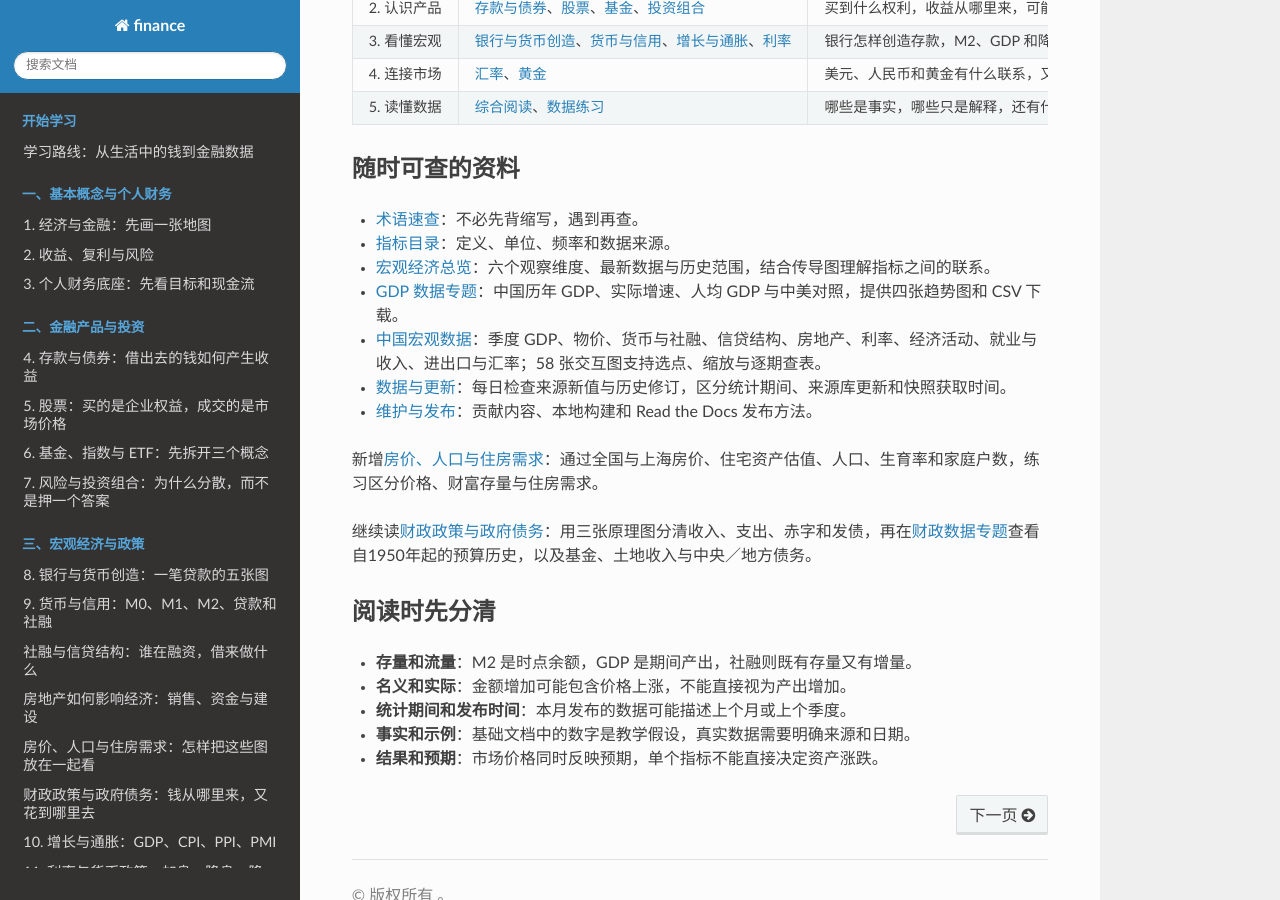
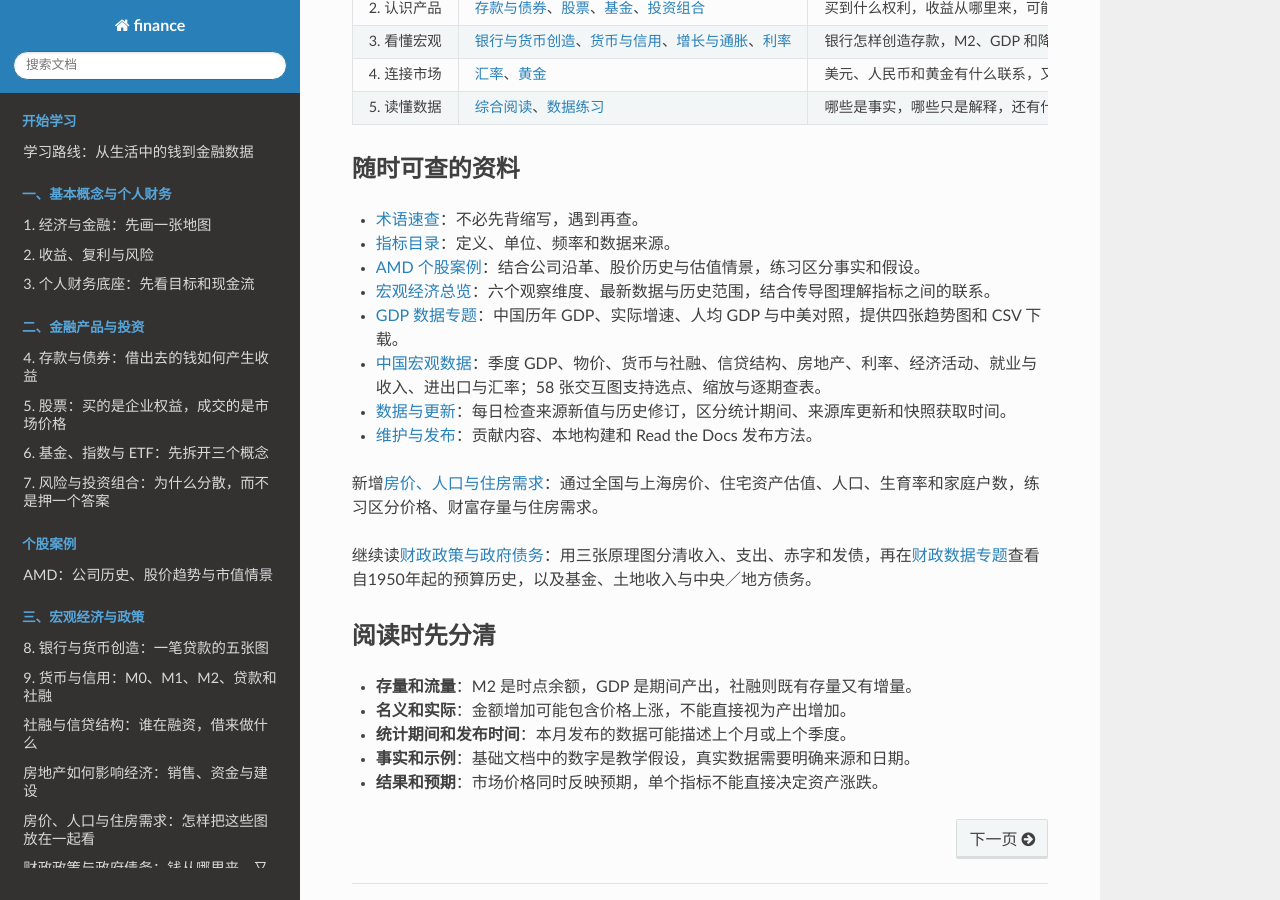
Before and after one commit to calcky/finance, a Sphinx documentation site: the page built from docs/index.md, in a window 1280 px wide and 900 px high, scrolled down 565 px. Built offline with Sphinx 7.4.7 and the Read the Docs theme 3.1.0, drawn with Linux system fonts in a browser that asks for light colours; pages that are not in the unit, such as notebooks, are missing from menus; some of the changed lines change nothing that is shown.

Commit message:
docs: add AMD stock case study

````diff
--- a/docs/index.md
+++ b/docs/index.md
@@ -20,6 +20,7 @@
 
 - [术语速查](glossary.md)：不必先背缩写，遇到再查。
 - [指标目录](indicators/index.md)：定义、单位、频率和数据来源。
+- [AMD 个股案例](investing/amd.md)：结合公司沿革、股价历史与估值情景，练习区分事实和假设。
 - [宏观经济总览](data/overview.md)：六个观察维度、最新数据与历史范围，结合传导图理解指标之间的联系。
 - [GDP 数据专题](data/gdp.md)：中国历年 GDP、实际增速、人均 GDP 与中美对照，提供四张趋势图和 CSV 下载。
 - [中国宏观数据](data/index.md)：季度 GDP、物价、货币与社融、信贷结构、房地产、利率、经济活动、就业与收入、进出口与汇率；58 张交互图支持选点、缩放与逐期查表。
@@ -65,6 +66,14 @@
 investing/stocks
 investing/funds
 investing/portfolio
+```
+
+```{toctree}
+:hidden:
+:caption: 个股案例
+:maxdepth: 1
+
+investing/amd
 ```
 
 ```{toctree}
--- /dev/null
+++ b/docs/investing/amd.md
@@ -0,0 +1,84 @@
+# AMD：公司历史、股价趋势与市值情景
+
+[股票基础](stocks.md) · 资料截至 **2026 年 10 月 3 日**。本文用 AMD（Advanced Micro Devices）练习阅读公司业务、财报和估值，不构成投资建议。文中的 `B` 为十亿美元，`T` 为万亿美元；历史事实、公司指引和本文假设分开标注。
+
+## 公司是怎样发展到今天的
+
+| 时间 | 可核对的里程碑 | 为什么与今天的业务有关 |
+|---|---|---|
+| 1969、1972 | AMD 于 1969 年成立，1972 年成为公众公司。[2025 年 10-K](https://www.sec.gov/Archives/edgar/data/2488/000000248826000018/amd-20251227.htm) | 这是一家经营多年的半导体公司，不是只销售 AI 芯片的新公司。 |
+| 2022 | AMD 完成 Xilinx 收购，随后完成 Pensando 收购。[2022 年 10-K](https://www.sec.gov/Archives/edgar/data/2488/000000248823000047/amd-20221231.htm) | 产品组合扩展到 FPGA、自适应计算与数据中心网络。 |
+| 2025 | AMD 完成 ZT Systems 收购，保留其设计业务并出售制造业务。[2025 年 10-K](https://www.sec.gov/Archives/edgar/data/2488/000000248826000018/amd-20251227.htm) | 公司的 AI 数据中心方案从单颗芯片向系统设计延伸。 |
+| 2026 | AMD 披露 Helios 机架方案、MI400 系列加速器和新一代 EPYC 产品。[2026 年第二季度业绩公告](https://ir.amd.com/news-events/press-releases/detail/1295/amd-reports-second-quarter-2026-financial-results) | 产品发布与客户部署计划提供增长机会，但不等于这些产品已全部形成收入。 |
+
+AMD 设计 CPU、GPU、AI 加速器和其他芯片，并依赖台积电等第三方制造先进产品。理解这点很重要：它既受益于自身设计与软件生态，也受制于代工产能、封装和供应链。[2025 年 10-K](https://www.sec.gov/Archives/edgar/data/2488/000000248826000018/amd-20251227.htm)
+
+## 目前赚多少钱
+
+截至本文日期，最近一份正式季报是**截至 2026 年 6 月 27 日的第二季度 10-Q**，于 2026 年 8 月 5 日提交。2026 年第三季度结果尚未披露；下文的 Q3 数字仅是公司此前给出的指引。[2026 年第二季度 10-Q](https://www.sec.gov/Archives/edgar/data/2488/000000248826000123/amd-20260627.htm)
+
+| 已报告指标 | 金额或比例 | 读法 |
+|---|---:|---|
+| 2025 财年收入、GAAP 净利润 | $34.639B、$4.335B | GAAP 净利率约 12.5%。[2025 年 10-K](https://www.sec.gov/Archives/edgar/data/2488/000000248826000018/amd-20251227.htm) |
+| 2026 Q2 收入、GAAP 毛利率 | $11.536B、54% | 收入同比增长 50%；上年同期含 MI308 出口限制相关库存费用，毛利率同比改善不能简单外推。[Q2 业绩公告](https://ir.amd.com/news-events/press-releases/detail/1295/amd-reports-second-quarter-2026-financial-results) |
+| 2026 Q2 GAAP 营业利润、净利润 | $1.990B、$2.297B | 净利润包含投资收益等项目，不宜直接乘四作为可持续全年利润。[2026 年第二季度 10-Q](https://www.sec.gov/Archives/edgar/data/2488/000000248826000123/amd-20260627.htm) |
+| 2026 上半年经营现金流、资本开支 | $5.321B、$1.197B | 两者相减约 $4.124B；它不是全部现金余额。[2026 年第二季度 10-Q](https://www.sec.gov/Archives/edgar/data/2488/000000248826000123/amd-20260627.htm) |
+| 2026 年 6 月末现金及短期投资、债务 | $13.111B、$3.226B | 这是过去时点的资产负债表；AMD 8 月又发行了 $4.75B 本金债券。[2026 年第二季度 10-Q](https://www.sec.gov/Archives/edgar/data/2488/000000248826000123/amd-20260627.htm) · [2026 年 8 月 17 日 8-K](https://www.sec.gov/Archives/edgar/data/2488/000119312526354029/d142696d8k.htm) |
+
+2026 Q2 的三个报告分部是 Data Center（$6.718B）、Client and Gaming（$3.841B）及 Embedded（$0.977B）；数据中心约占总收入的 58%，同比增长约 107%。这说明增长引擎在哪里，却不能说明增长率会维持四年。[Q2 业绩公告](https://ir.amd.com/news-events/press-releases/detail/1295/amd-reports-second-quarter-2026-financial-results)
+
+AMD 对 2026 Q3 的**公司指引**是收入约 $13.0B，允许上下浮动 $0.3B，**非 GAAP** 毛利率约 56%。这不是已实现收入，也不应拿非 GAAP 毛利率直接替代上表的 GAAP 数据。[Q2 业绩公告](https://ir.amd.com/news-events/press-releases/detail/1295/amd-reports-second-quarter-2026-financial-results)
+
+## 历史股价
+
+下图由 TradingView 提供 AMD 美元计价行情，初始展示其**全部可用历史**；长期概览会自动聚合为月线，近期范围可查看日线与最近交易日。行情由供应商更新，不是本站每日保存的收盘价快照；交易时段内的当日日线尚未收盘，收盘后数据也可能延迟或修订。供应商可显示的最早日期**不一定是 AMD 1972 年成为公众公司的日期**，也不能将图中可见起点称为 IPO 起点。[2025 年 10-K](https://www.sec.gov/Archives/edgar/data/2488/000000248826000018/amd-20251227.htm)
+
+<div style="width:100%;height:560px">
+  <div class="tradingview-widget-container" style="width:100%;height:100%">
+    <div class="tradingview-widget-container__widget" style="width:100%;height:calc(100% - 32px)"></div>
+    <div class="tradingview-widget-copyright"><a href="https://www.tradingview.com/symbols/NASDAQ-AMD/" target="_blank" rel="noopener noreferrer">AMD 图表由 TradingView 提供</a></div>
+    <script type="text/javascript" src="https://s3.tradingview.com/external-embedding/embed-widget-advanced-chart.js" async>
+  {
+    "autosize": true,
+    "symbol": "NASDAQ:AMD",
+    "interval": "D",
+    "timezone": "America/New_York",
+    "theme": "light",
+    "style": "1",
+    "locale": "zh_CN",
+    "range": "ALL",
+    "withdateranges": true,
+    "hide_side_toolbar": true,
+    "allow_symbol_change": false,
+    "save_image": false,
+    "calendar": false
+  }
+    </script>
+  </div>
+</div>
+
+若嵌入图未加载，可直接打开 [TradingView 的 AMD 图表](https://www.tradingview.com/chart/?symbol=NASDAQ%3AAMD) 或 [AMD 投资者关系的历史价格页](https://ir.amd.com/stock-data/price-history)。跨越长期比较时，应先核对图表采用的拆股调整和价格口径，不能把未经调整的早期价格与当前价格直接相除当作总回报。
+
+## 未来四年可能达到的市值
+
+市值不等于收入，也不等于公司的银行存款。为看清假设，使用同一条简化公式：
+
+```text
+2030 年股权市值 = 2030 年收入 × GAAP 净利率 × 当时市盈率
+```
+
+下面先把 **2026 全年收入 $49B 当作分析起点，而不是 AMD 的全年指引**：已报告的上半年收入 $21.789B，加 Q3 公司指引中点 $13.0B，再加本文自设、尚未报告的 Q4 收入 $14.2B，得到约 $48.989B。[2026 年第二季度 10-Q](https://www.sec.gov/Archives/edgar/data/2488/000000248826000123/amd-20260627.htm) · [Q2 业绩公告](https://ir.amd.com/news-events/press-releases/detail/1295/amd-reports-second-quarter-2026-financial-results)
+
+| **2030 年假设情景** | 收入 | 从 $49B 起算的四年收入年增速 | GAAP 净利率 | 净利润 | 市盈率 | 推算股权市值 |
+|---|---:|---:|---:|---:|---:|---:|
+| 悲观：产品扩张但 AI 业务落后预期 | $80B | 约 13% | 15% | $12B | 25 倍 | **$0.30T** |
+| 基准：数据中心持续扩张，利润率上升 | $140B | 约 30% | 25% | $35B | 30 倍 | **$1.05T** |
+| 乐观：AI 平台大规模出货且维持高估值 | $220B | 约 46% | 30% | $66B | 40 倍 | **$2.64T** |
+
+例如基准情景是 `$140B × 25% × 30 = $1.05T`。这些不是 AMD 管理层预测，也不是股价目标或概率区间。即使收入增长，净利率或市场愿付的市盈率下降仍会压低市值；基准情景的市盈率每变化 5 倍，推算市值就变化 `$35B × 5 = $175B`。基准和乐观情景都要求远高于 2025 年收入的规模，不能仅凭近期单季增速认定会实现。
+
+## 哪些事实会推翻假设
+
+- **竞争与供应。** AMD 在 10-K 中列出 Intel、Nvidia 和客户自研芯片等竞争，也说明先进制程产品对第三方晶圆厂的依赖。出口限制、供应和软件生态可能改变增长或利润率。[2025 年 10-K](https://www.sec.gov/Archives/edgar/data/2488/000000248826000018/amd-20251227.htm)
+- **股份摊薄。** 2026 Q2 10-Q 披露，OpenAI 与 Meta 各有最多可购买 1.6 亿股的**条件性权证**；截至 2026 年 6 月末尚无权证归属。2026 年 9 月的 8-K 又披露拟以约 $8.2B 的 AMD 股票收购 World Labs，最终发行股数尚未确定。因此表中是**总股权市值**，不能用当时的总股数机械推导未来每股回报。[2026 年第二季度 10-Q](https://www.sec.gov/Archives/edgar/data/2488/000000248826000123/amd-20260627.htm) · [2026 年 9 月 28 日 8-K](https://www.sec.gov/Archives/edgar/data/2488/000000248826000182/amd-20260926.htm)
+- **后续验证。** 正式 Q3 与 FY2026 结果公布后，应先替换本文的 Q3 指引和 $49B 起点，再比较数据中心收入、GAAP 利润率、经营现金流和完全摊薄股数是否支持各情景。估值不是一次计算后永久有效的数字。
--- a/docs/investing/stocks.md
+++ b/docs/investing/stocks.md
@@ -63,3 +63,4 @@
 ## 延伸阅读
 
 - [上海证券交易所投资者教育](https://edu.sse.com.cn/)：股票、信息披露与交易制度基础；具体产品以最新规则和公告为准。
+- [AMD 个股案例](amd.md)：从公司经营、历史股价和估值情景练习区分事实与假设；不是买卖建议。
--- a/docs/maintenance.md
+++ b/docs/maintenance.md
@@ -85,6 +85,12 @@
 知识更新直接编辑相应 Markdown；数据更新遵循[数据维护规范](data/index.md)，同时记录统计期间、来源与修订说明。
 
 修改后先本地构建，再运行 `git diff --check` 并检查变更。GitHub 集成正常时，推送到 `main` 会触发 Read the Docs 重建；具体构建状态以平台日志为准。
+
+### AMD 个股案例的行情图
+
+`investing/amd.md` 使用 TradingView 官方嵌入图展示该供应商可提供的 AMD 全部历史行情，作为个股案例的单独例外。全历史概览按月聚合，近期可查看日线。浏览器直接向 TradingView 加载图表，交易日行情由供应商更新；本站不采集、保存或再分发其历史报价，也不承诺收盘后固定时刻完成更新。交易中的当日日线尚未收盘，不能作为最终收盘价；图表不可用时，读者可打开页面中的 TradingView 与 AMD 投资者关系链接。
+
+公司沿革、财报事实和估值情景仍是注明来源及分析日期的静态正文，须在新财报发布后人工复核。情景数字不是由每日行情自动生成的预测；本站的宏观数据快照同步任务不负责这张第三方图。
 
 ### GDP 同步与离线重建
 
````
